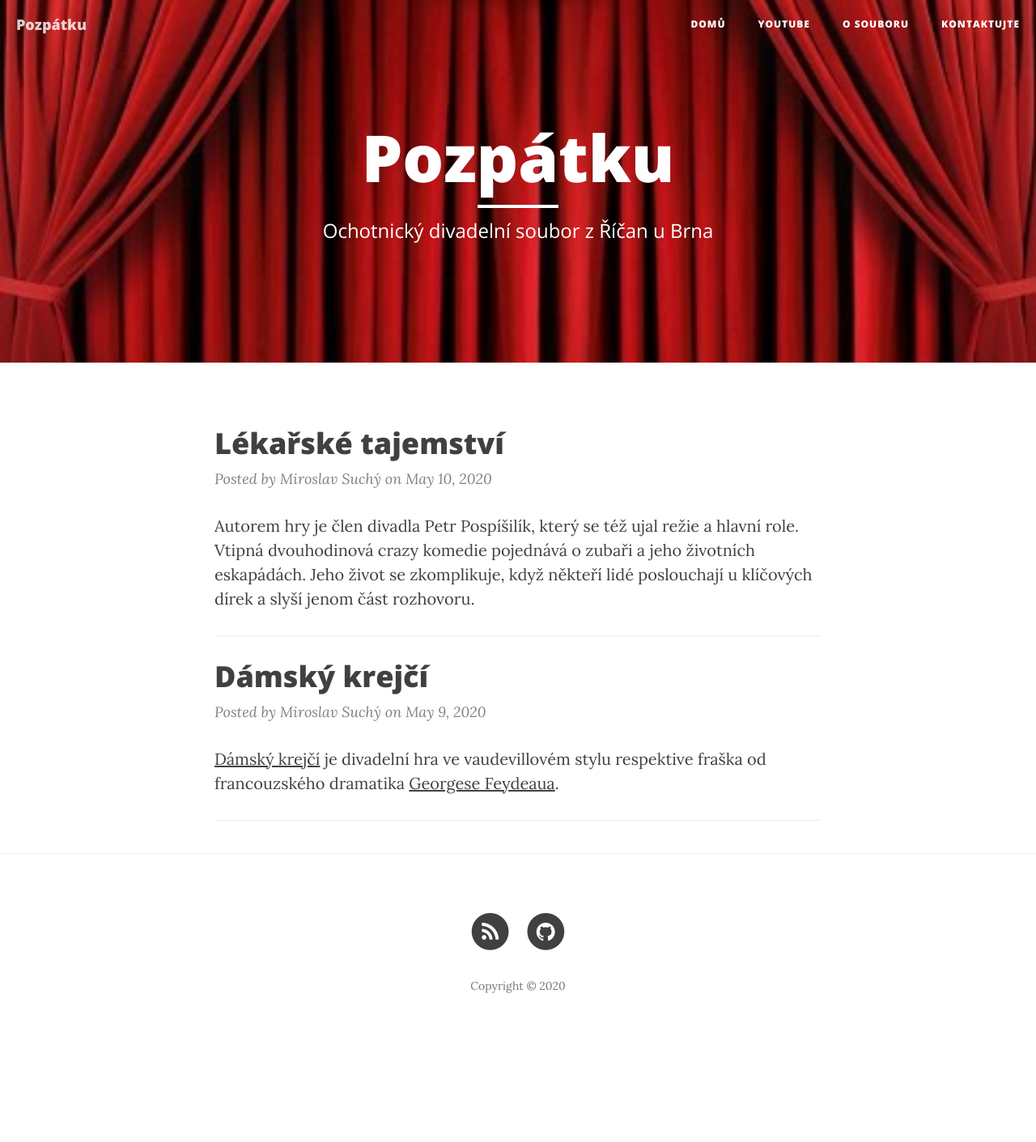
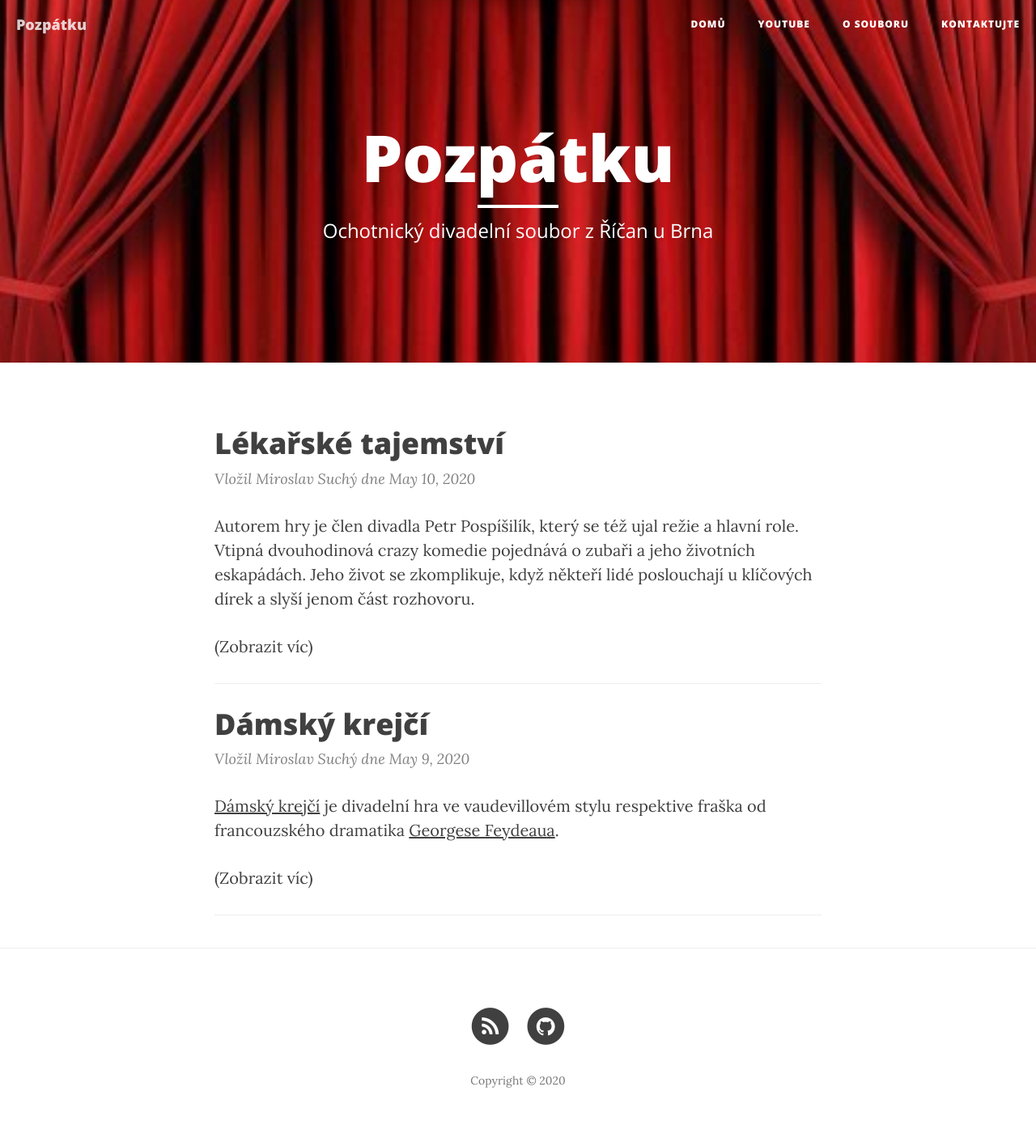
Before and after one commit to xsuchy/pozpatku, a Jekyll site: the page built from index.html, in a window 1280 px wide. Shown: the whole page at 81% size. Built offline with Jekyll 4.4.1, drawn with Linux system fonts in a browser that asks for light colours; nearby versions of some CDN libraries; the list of posts is cut into pages by our own code; before the commit the page ends 1294 px from its top, so only the background shows below that.

Commit message:
upravit layout

```diff
--- a/index.html
+++ b/index.html
@@ -15,8 +15,8 @@
         </h3>
         {% endif %}
     </a>
-    <p class="post-meta">Posted by {% if post.author %}{{ post.author }}{% else %}{{ site.title }}{% endif %} on {{ post.date | date: "%B %-d, %Y" }}</p>
-    <p>{{ post.excerpt }}</p>
+    <p class="post-meta">Vložil {% if post.author %}{{ post.author }}{% else %}{{ site.title }}{% endif %} dne {{ post.date | date: "%B %-d, %Y" }}</p>
+    <p>{{ post.excerpt }} <a href="{{ post.url | prepend: site.baseurl }}">(Zobrazit víc)</a></p>
 </div>
 <hr>
 {% endif %}
```
